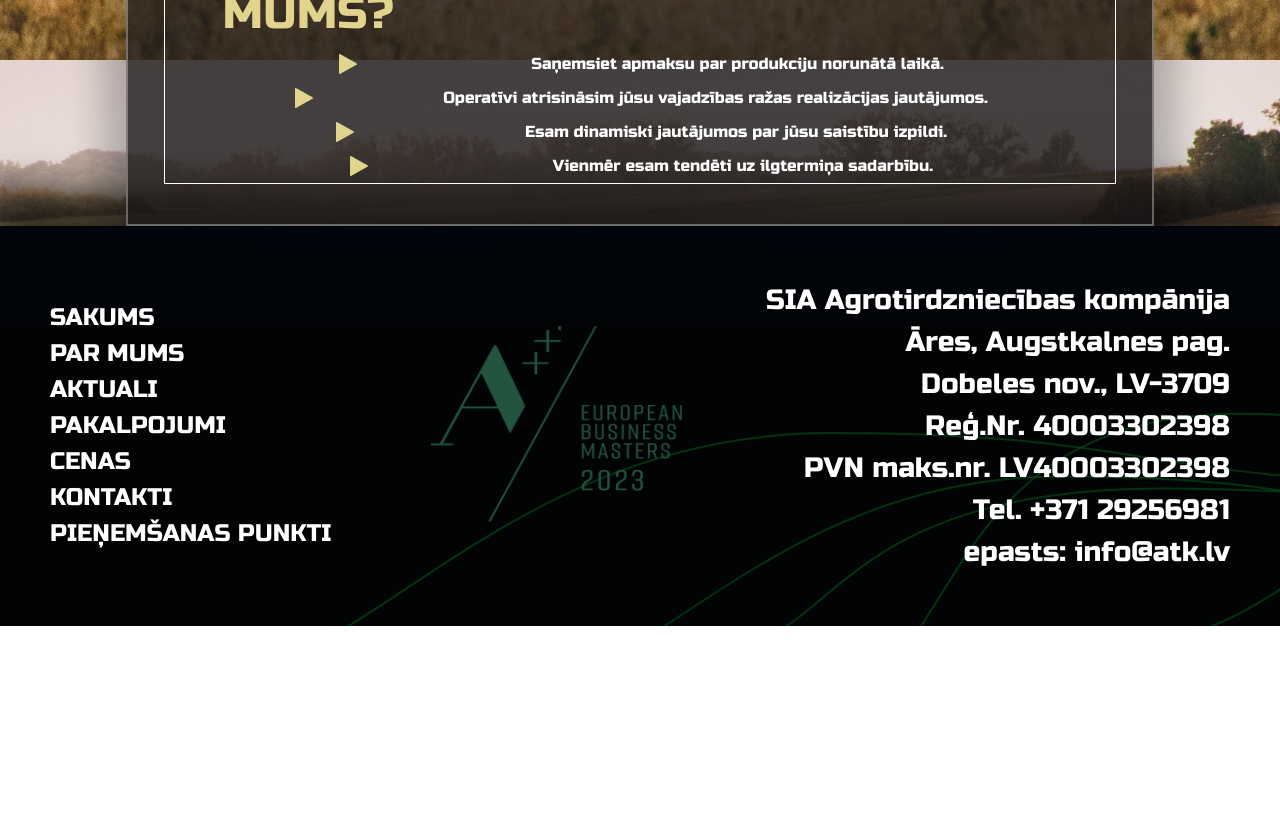
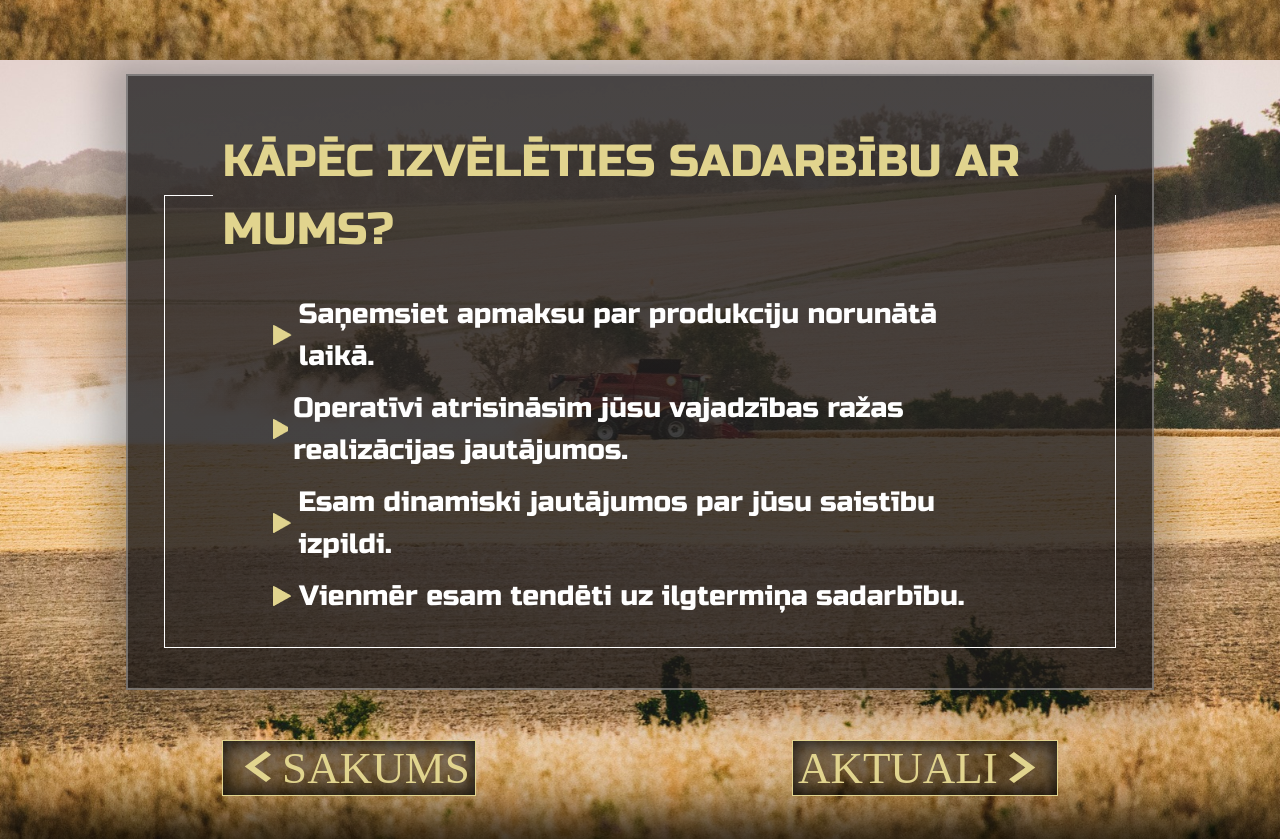
Before and after one commit to tr1pless/atk, a React (Vite) app: page /about in a window 1280 px wide. Shown: the part 740-1579 px from the top of the page. Before the commit the page ends 1366 px from the top, so only its background shows below. Built offline with nearby package versions, Linux system fonts and the light colour scheme; a web font is replaced by a local one.

Commit message:
about page modified

```diff
--- a/src/Components/About/About.tsx
+++ b/src/Components/About/About.tsx
@@ -5,6 +5,7 @@ import { useSelector } from 'react-redux'
 import langJson from '../../lang/lang.json'
 import { RootState } from '../store/store'
 import { nanoid } from 'nanoid'
+import { PageButton } from '../PageButton/PageButton'
 
 export const About = () => {
   const lang = useSelector((state: RootState) => state.counter.value)
@@ -19,7 +20,7 @@ export const About = () => {
       <TextContainer
         marginValue={5}
         title={title}
-        children={<p>{text}</p>}
+        children={<p className={g.TextContainerText}>{text}</p>}
         fontSize={70}
       />
       <TextContainer
@@ -32,13 +33,17 @@ export const About = () => {
               return (
                 <div className={g.multiTextContainer} key={nanoid()}>
                   <span className={g.triangleSpan}></span>
-                  <p>{item}</p>
+                  <p className={s.aboutListItem}>{item}</p>
                 </div>
               )
             })}
           </div>
         }
       />
+      <div className={g.globalBtnsWrp}>
+        <PageButton className={g.backButton} rev={true} to={'/'} nav={1} />
+        <PageButton className={g.nextButton} to={'/actual'} nav={3} />
+      </div>
     </div>
   )
 }
--- a/src/Components/About/about.module.css
+++ b/src/Components/About/about.module.css
@@ -5,3 +5,7 @@
   align-items: center;
   background-image: url(../../assets/aboutBg.jpg);
 }
+
+.aboutListItem {
+  margin-left: 0px;
+}
--- a/src/Components/MainPage/MainPage.tsx
+++ b/src/Components/MainPage/MainPage.tsx
@@ -11,7 +11,7 @@ export const MainPage = () => {
           realizācijai, un noteikti atradīsim kompromisu lai strādātu ilgstoši
           un produktīvi.
         </p>
-        <PageButton to='/about' nav={2} />
+        <PageButton className={s.mainPageBtn} to='/about' nav={2} />
       </div>
     </div>
   )
--- a/src/Components/MainPage/mainPage.module.css
+++ b/src/Components/MainPage/mainPage.module.css
@@ -11,3 +11,7 @@
 .background {
   background-image: url(../../assets/mainBg.jpg);
 }
+
+.mainPageBtn {
+  margin: 100px auto;
+}
--- a/src/Components/PageButton/PageButton.tsx
+++ b/src/Components/PageButton/PageButton.tsx
@@ -9,19 +9,30 @@ import { RootState } from '../store/store'
 interface Props {
   nav: number
   to: string
+  className?: string
+  rev?: boolean
 }
 
-export const PageButton = ({ nav, to }: Props) => {
+export const PageButton = ({ nav, to, className, rev }: Props) => {
   const lang = useSelector((state: RootState) => state.counter.value)
 
   const data: any = Object.entries(langJson)
   const currentLangData = data[lang]
   return (
-    <button className={s.pageButton}>
+    <button className={`${s.pageButton} ${className}`}>
       <NavLink to={to} className={`${s.buttonTxt} ${g.yellow}`}>
         {currentLangData[1].nav[nav]}
       </NavLink>
-      <span className={s.buttonSvg}>{arrowSvg}</span>
+      <span
+        style={
+          rev
+            ? { transform: 'rotate(180deg)', marginBottom: '5px' }
+            : { transform: 'rotate(0)' }
+        }
+        className={s.buttonSvg}
+      >
+        {arrowSvg}
+      </span>
     </button>
   )
 }
--- a/src/Components/PageButton/pageButton.module.css
+++ b/src/Components/PageButton/pageButton.module.css
@@ -6,11 +6,10 @@
   border: 1px solid #e1d48e;
   background: rgba(22, 23, 21, 0.5);
   display: flex;
-  flex-direction: row;
   justify-content: space-between;
   align-items: center;
   position: relative;
-  margin: 52px auto 80px 60%;
+  /* margin: 52px auto 80px 60%; */
 }
 
 .buttonTxt {
--- a/src/Components/TextContainer/TextContainer.tsx
+++ b/src/Components/TextContainer/TextContainer.tsx
@@ -23,7 +23,9 @@ export const TextContainer = ({
           >
             {title}
           </legend>
-          <div className={`${g.white}`}>{children}</div>
+          <div className={`${g.white} ${g.textContainerChildsWrp}`}>
+            {children}
+          </div>
         </fieldset>
       </div>
     </>
--- a/src/Components/global.module.css
+++ b/src/Components/global.module.css
@@ -31,7 +31,7 @@
   width: 24px;
   height: 24px;
   display: block;
-  margin: 5px 0 5px auto;
+  margin: 5px 5px 5px 5px;
 }
 
 .multiTextContainer {
@@ -39,4 +39,30 @@
   align-items: center;
   justify-content: flex-start;
   flex-direction: row;
+  margin: 10px 0 10px;
+  font-size: 28px;
 }
+
+.TextContainerText {
+  font-size: 24px;
+}
+
+.textContainerChildsWrp {
+  margin: 30px 100px;
+  text-align: start;
+}
+
+.globalBtnsWrp {
+  display: flex;
+  flex-direction: row;
+  margin: 50px 0 50px 0;
+  width: 90%;
+}
+
+.backButton {
+  flex-direction: row-reverse;
+}
+
+.nextButton {
+  flex-direction: row;
+}
```
